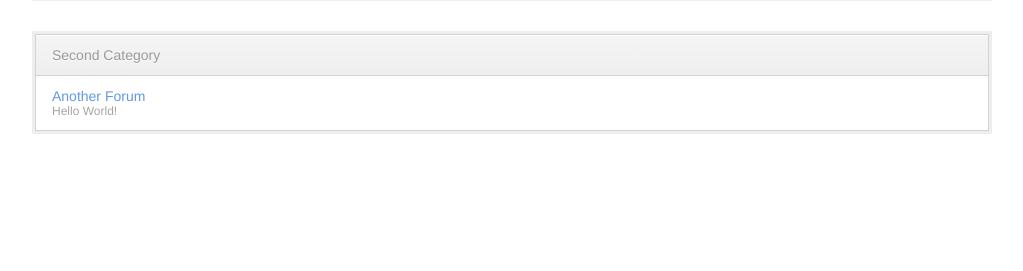
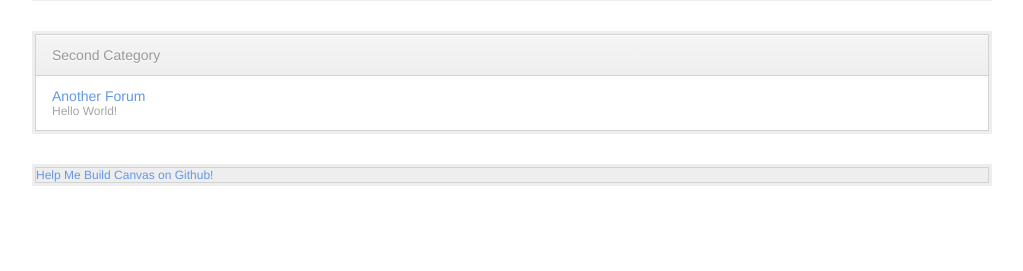
Before and after one commit to canvasforum/Canvas, a PHP site: page / in a window 1280 px wide. Shown: the part 274-545 px from the top of the page, without its empty margins (128-1151 px from the left). Run offline with PHP 8.4, Linux system fonts and the light colour scheme; data comes from the database, SQL or seed files in the repository; some libraries are stand-ins or nearby versions.

Commit message:
Added a little advertisement on the index page.

```diff
--- a/themes/default/index.php
+++ b/themes/default/index.php
@@ -32,6 +32,13 @@
 					</div>
 				</section>
 			<?php endforeach; ?>
+			<section class="wrap">
+				<div class="innerwrap">
+					<section class="bodywrap">
+						<a href="https://github.com/canvasforum/Canvas">Help Me Build Canvas on Github!</a>
+					</section>
+				</div>
+			</section>
 		</section>
 	</body>
 </html>
```
